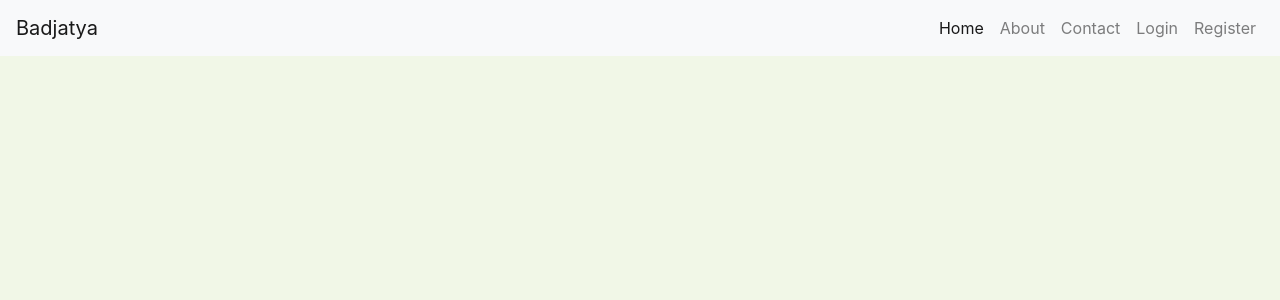
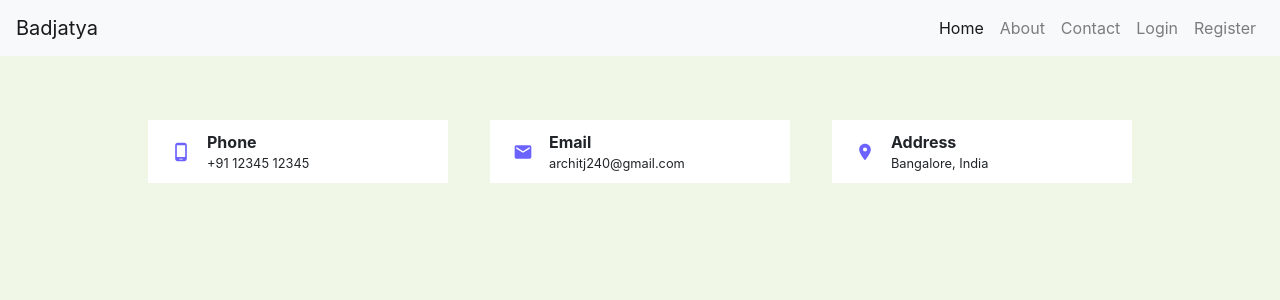
Before and after one commit to badjatya/Mern, a React (Create React App) app in the folder client/: page /contact in a window 1280 px wide. Shown: the top 300 px of the page. Built offline with nearby package versions, Linux system fonts and the light colour scheme.

Commit message:
Contact Card styled

```diff
--- a/client/src/App.css
+++ b/client/src/App.css
@@ -1,5 +1,11 @@
+* {
+  box-sizing: border-box;
+}
+
 body {
   background-color: #f1f7e7;
+  padding: 0;
+  margin: 0;
 }
 
 .icon {
--- /dev/null
+++ b/client/src/components/ContactCard.js
@@ -0,0 +1,49 @@
+import React from "react";
+import styled from "styled-components";
+
+const ContactCard = (props) => {
+  return (
+    <Card>
+      <Icon>{props.icon}</Icon>
+      <Details>
+        <Heading>{props.title}</Heading>
+        <P>{props.value}</P>
+      </Details>
+    </Card>
+  );
+};
+
+const Card = styled.div`
+  background-color: #fff;
+  padding: 10px 20px;
+  display: flex;
+  align-items: center;
+  justify-content: space-between;
+  width: 300px;
+`;
+
+const Icon = styled.div`
+  width: 10%;
+  display: flex;
+  align-items: center;
+  justify-content: center;
+  color: #6c63ff;
+`;
+
+const Details = styled.div`
+  width: 85%;
+`;
+
+const Heading = styled.p`
+  font-size: 1rem;
+  font-weight: bold;
+  text-transform: capitalize;
+  margin-bottom: 0;
+`;
+
+const P = styled.p`
+  font-size: 0.8rem;
+  margin-bottom: 0;
+`;
+
+export default ContactCard;
--- a/client/src/pages/Contact.js
+++ b/client/src/pages/Contact.js
@@ -1,10 +1,33 @@
 import React from "react";
+import { MdOutlinePhoneAndroid, MdEmail, MdPlace } from "react-icons/md";
+
+// Styles
+import { Container, DetailsContainer } from "./styles/contact.styles";
+
+// Importing Components
+import ContactCard from "../components/ContactCard";
 
 const Contact = () => {
   return (
-    <div>
-      <p>contact</p>
-    </div>
+    <Container>
+      <DetailsContainer>
+        <ContactCard
+          title="Phone"
+          value="+91 12345 12345"
+          icon={<MdOutlinePhoneAndroid className="icon-medium" />}
+        />
+        <ContactCard
+          title="Email"
+          value="architj240@gmail.com"
+          icon={<MdEmail className="icon-medium" />}
+        />
+        <ContactCard
+          title="Address"
+          value="Bangalore, India"
+          icon={<MdPlace className="icon-medium" />}
+        />
+      </DetailsContainer>
+    </Container>
   );
 };
 
--- /dev/null
+++ b/client/src/pages/styles/contact.styles.js
@@ -0,0 +1,13 @@
+import styled from "styled-components";
+
+export const Container = styled.div`
+  width: 80%;
+  margin: 100px auto 100px auto;
+  padding: 20px;
+`;
+
+export const DetailsContainer = styled.div`
+  display: flex;
+  justify-content: space-between;
+  align-items: center;
+`;
```
